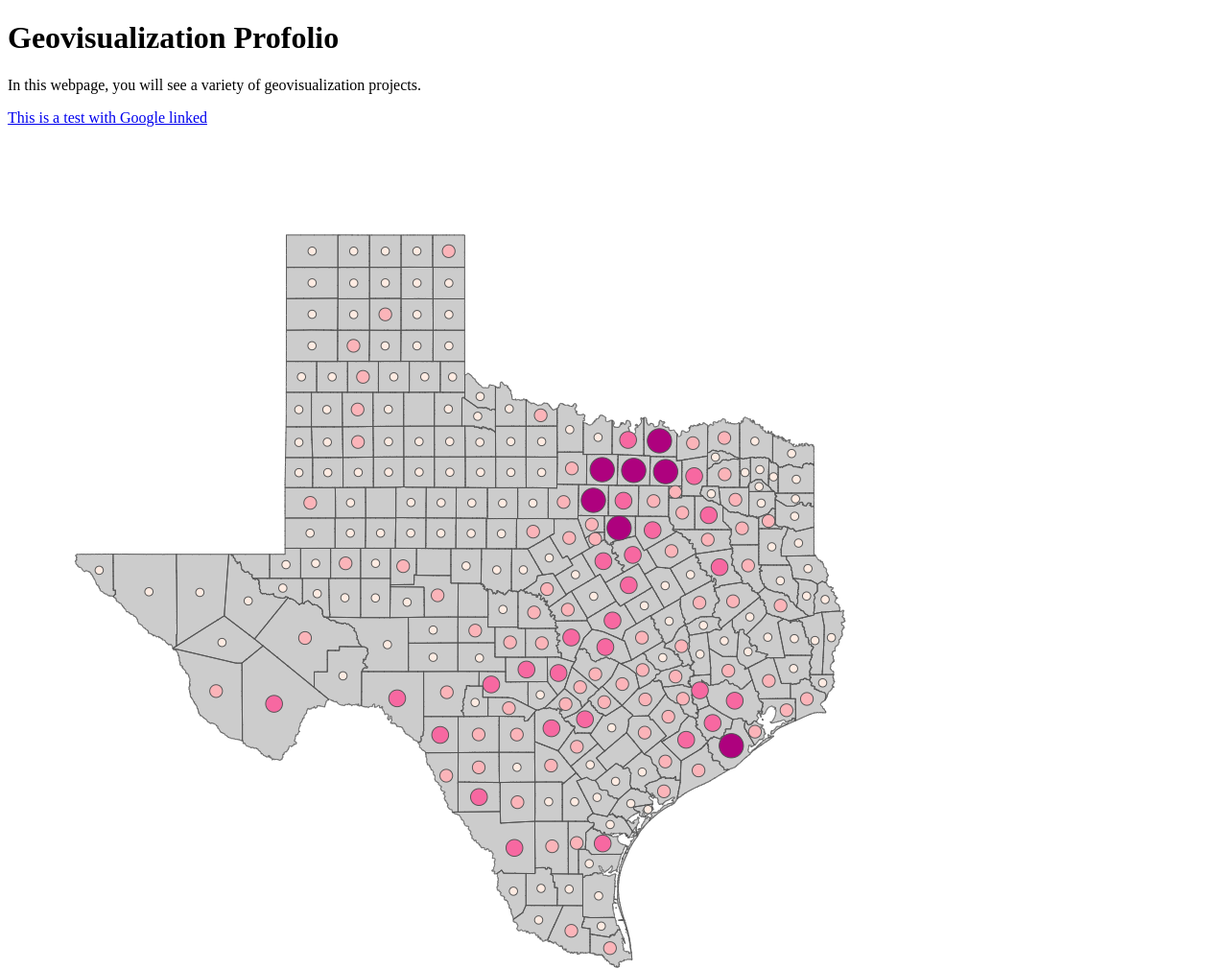
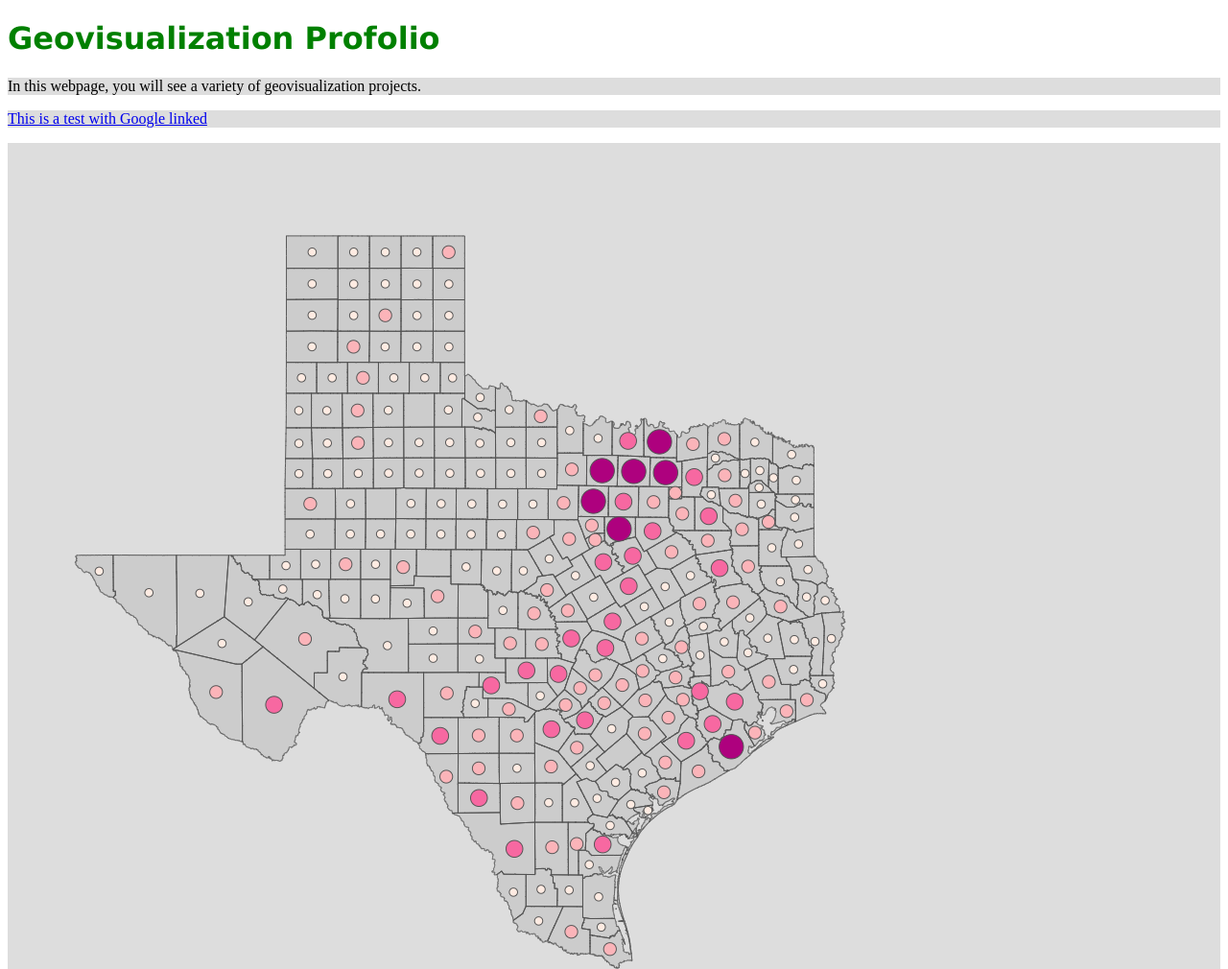
Before and after one commit to geog3540/kmstreepywheeler, a plain HTML site: page index.html in a window 1280 px wide. Shown: the top 1010 px of the page at 96% size. Drawn offline with Linux system fonts and the light colour scheme.

Commit message:
Played with style

```diff
--- /dev/null
+++ b/css/style.css
@@ -0,0 +1,12 @@
+p {
+  background-color: #dddddd
+}
+
+h1 {
+  font-family: Verdana, Geneva, sans-serif;
+  color: green;
+}
+
+a:hover{
+  color: green
+}
--- a/index.html
+++ b/index.html
@@ -4,6 +4,7 @@
 <head>
   <title> Geovisualization Profolio </title>
 
+  <link href='css/style.css' rel='stylesheet'>
 </head>
 <body>
   <h1> Geovisualization Profolio </h1>
```
